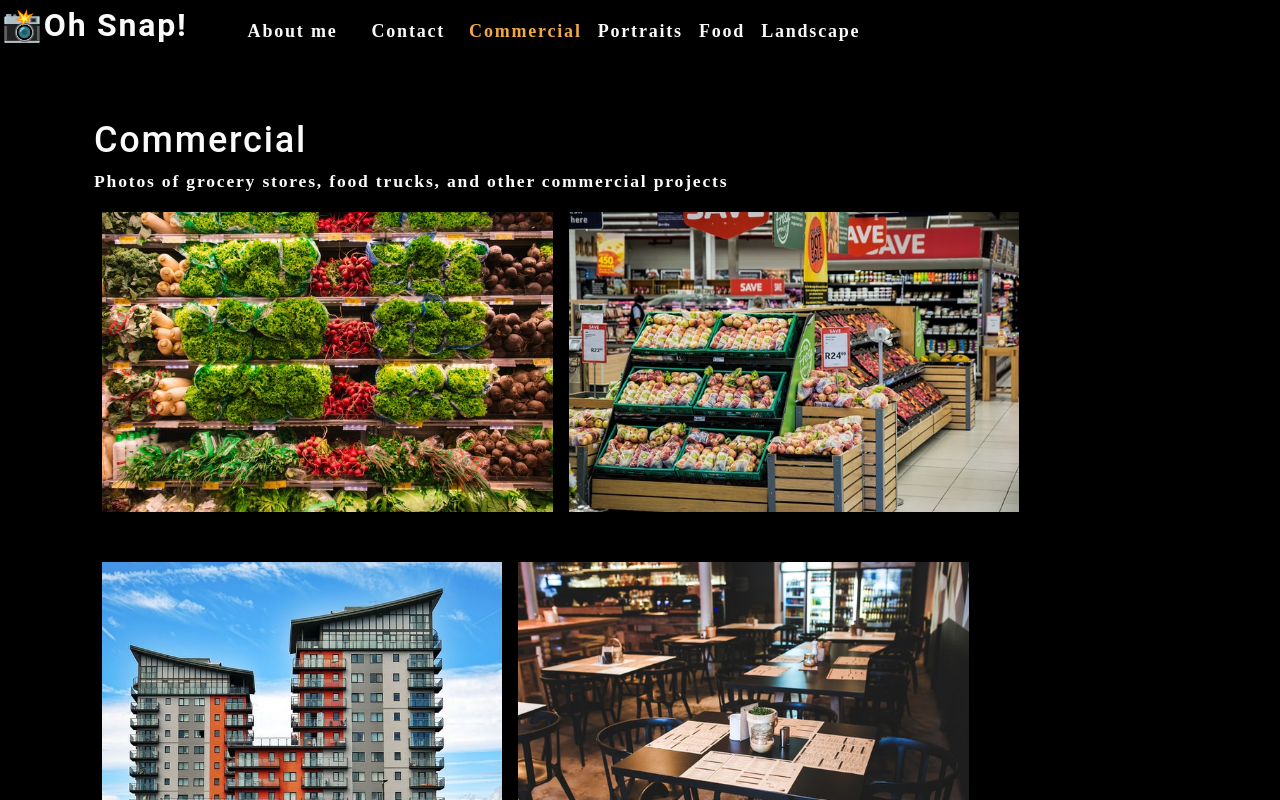
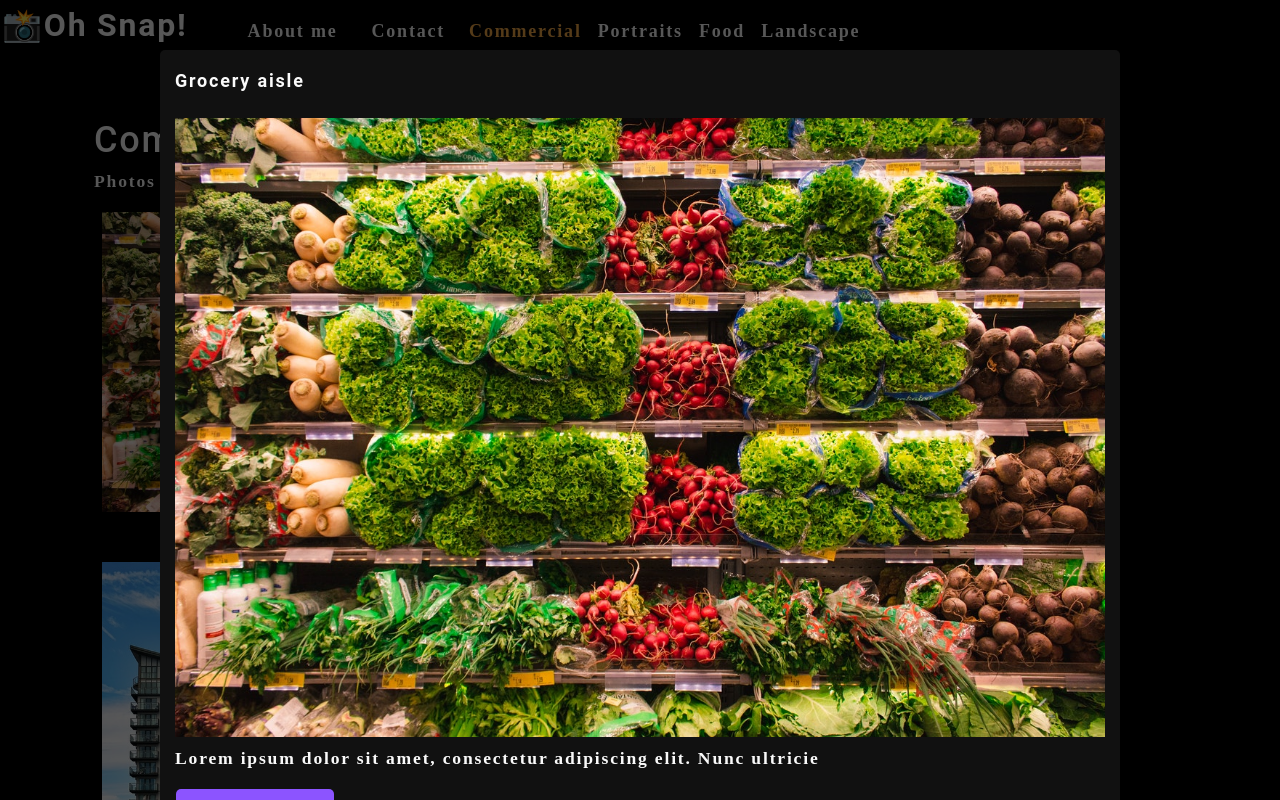
Before and after one commit to lexfm/photo-port, a React (Create React App) app: page / in a window 1280 px wide. Both pictures are taken after a click on the picture 327 px from the left and 361 px from the top of the page. Shown: the top 800 px of the page. Built offline with nearby package versions, Linux system fonts and the light colour scheme.

Commit message:
Functional modal

```diff
--- a/src/components/Gallery/PhotoList/index.js
+++ b/src/components/Gallery/PhotoList/index.js
@@ -1,6 +1,16 @@
 import { useState } from "react";
+import Modal from "../../Modal";
 
 const PhotoList = ({ category }) => {
+  const toggleModal = (image, i) => {
+    setCurrentPhoto({ ...image, index: i });
+    setIsModalOpen(true);
+  };
+
+  const [currentPhoto, setCurrentPhoto] = useState();
+
+  const [isModalOpen, setIsModalOpen] = useState(false);
+
   const [photos] = useState([
     {
       name: "Grocery aisle",
@@ -122,12 +132,19 @@
 
   return (
     <div>
+      {isModalOpen && (
+        <Modal
+          currentPhoto={currentPhoto}
+          onClose={() => setIsModalOpen(false)}
+        />
+      )}
       <div className="flex-row">
         {currentPhotos.map((image, i) => (
           <img
             src={require(`../../../assets/small/${category}/${i}.jpg`)}
             alt={image.name}
             className="img-thumbnail mx-1"
+            onClick={() => toggleModal(image, i)}
             key={image.name}
           />
         ))}
--- /dev/null
+++ b/src/components/Modal/index.js
@@ -0,0 +1,21 @@
+function Modal({ currentPhoto, onClose }) {
+  const { name, category, description, index } = currentPhoto;
+
+  return (
+    <div className="modalBackdrop">
+      <div className="modalContainer">
+        <h3 className="modalTitle">{name}</h3>
+        <img
+          src={require(`../../assets/large/${category}/${index}.jpg`)}
+          alt="current category"
+        />
+        <p>{description}</p>
+        <button type="button" onClick={onClose}>
+          Close this modal
+        </button>
+      </div>
+    </div>
+  );
+}
+
+export default Modal;
```
Also changed, not shown: 1 other file (tests, documents, lock files or other folders).
